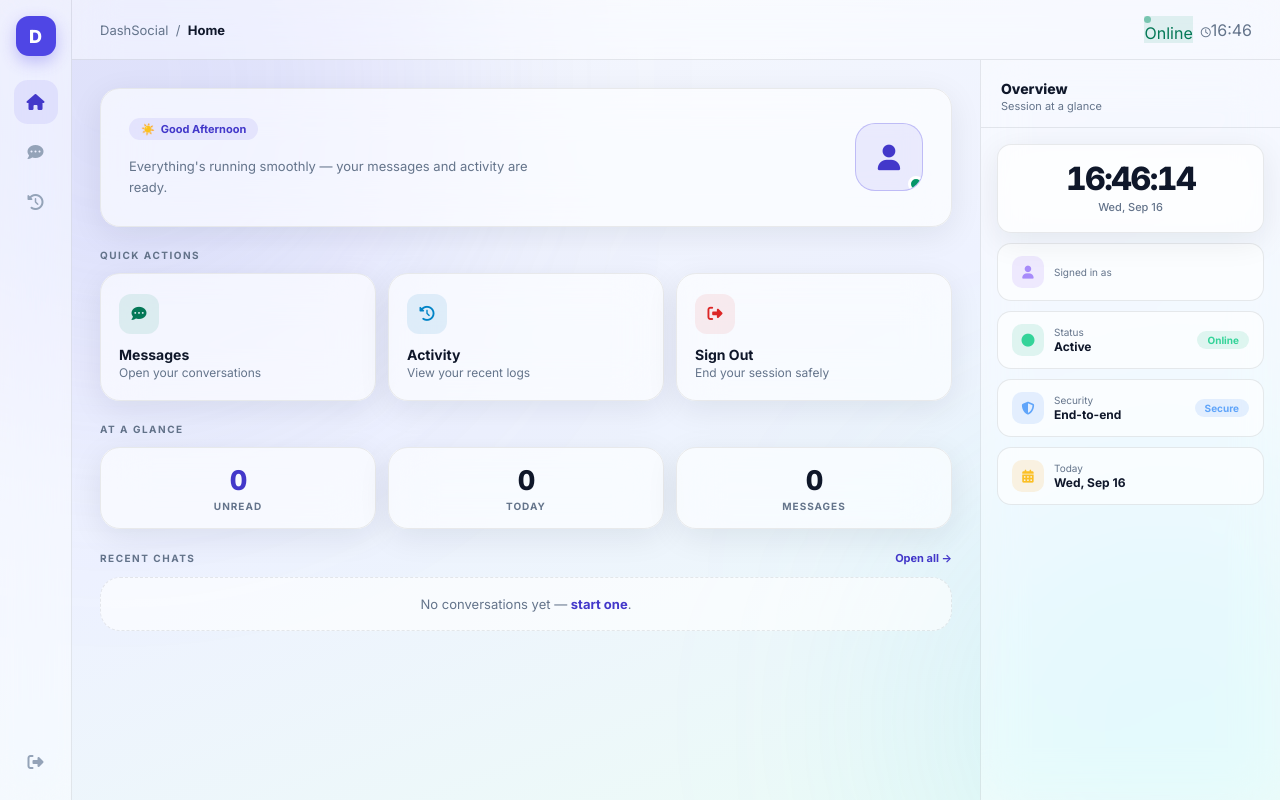
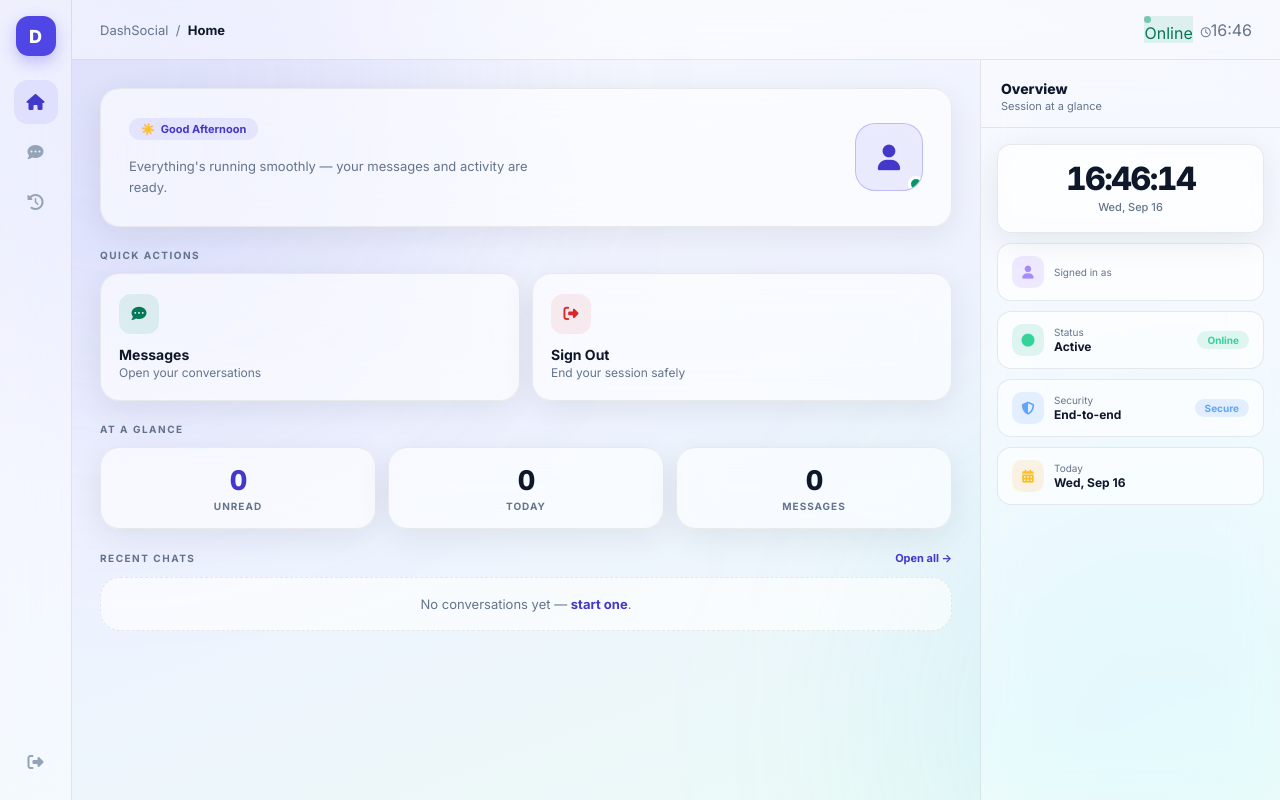
Before and after one commit to adtiyabhai01/chat, a Django app: page /home/ in a window 1280 px wide. Run offline with Django 5.2, Linux system fonts and the light colour scheme.

Commit message:
Home cleanup: remove Activity tile, fluid quick-action grid

```diff
--- a/myapp/static/css/home.css
+++ b/myapp/static/css/home.css
@@ -106,7 +106,7 @@ html, body { height: 100%; overflow: hidden; }
     border-radius: 50%; border: 3px solid #fff;
 }
 
-.tiles { display: grid; grid-template-columns: repeat(3, 1fr); gap: 12px; }
+.tiles { display: grid; grid-template-columns: repeat(auto-fit, minmax(220px, 1fr)); gap: 12px; }
 .tile {
     background: var(--glass);
     backdrop-filter: var(--blur); -webkit-backdrop-filter: var(--blur);
--- a/myapp/templates/home.html
+++ b/myapp/templates/home.html
@@ -53,11 +53,6 @@
                         <a href="{% url 'chat' %}" class="tile tile-chat">
                             <div class="tile-icon"><i class="fas fa-comment-dots"></i></div>
                             <div><div class="tile-label">Messages</div><div class="tile-desc">Open your conversations</div></div>
-                            <i class="fas fa-arrow-up-right tile-arrow"></i>
-                        </a>
-                        <a href="{% url 'show_logs' %}" class="tile tile-logs">
-                            <div class="tile-icon"><i class="fas fa-history"></i></div>
-                            <div><div class="tile-label">Activity</div><div class="tile-desc">View your recent logs</div></div>
                             <i class="fas fa-arrow-up-right tile-arrow"></i>
                         </a>
                         {% if request.session.is_admin %}
```
